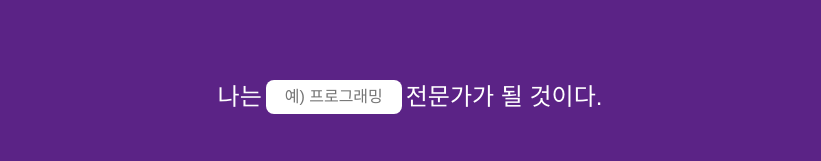
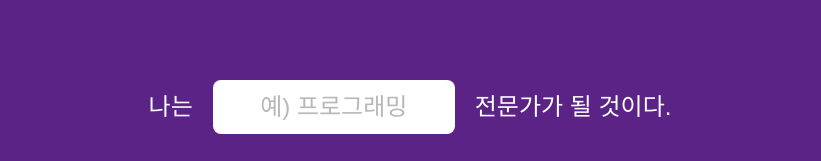
Before and after one commit to Mong-nii/10000hours, a plain HTML site: page index.html in a window 1280 px wide. Shown: the part 600-761 px from the top of the page, without its empty margins (245-1066 px from the left). Drawn offline with Linux system fonts and the light colour scheme; a web font is replaced by a local one.

Commit message:
input-group 재수정

```diff
--- a/css/style.css
+++ b/css/style.css
@@ -110,23 +110,29 @@ main {
   width: 100%;
   font-size: 24px;
   margin: 0;
-  margin-bottom: 1em;
   padding: 15px;
   white-space: nowrap;
   text-align: center;
 }
 
 .input-group input[type="text"] {
-
-  width: 120px;
-  padding: 8px;
+  font-family: GmarketSansMedium, sans-serif;
+  width: 9em;
+  padding: 13px;
   border: none;
   border-radius: 8px;
-  font-size: 16px;
-  margin: 0 4px;
+  font-size: 24px;
+  margin: 0 20px;
   text-align: center;
   align-items: center;
+
 }
+
+input::placeholder {
+  color: #888;
+  opacity: 0.6;
+}
+
 
 
 .btn-yellow {
```
